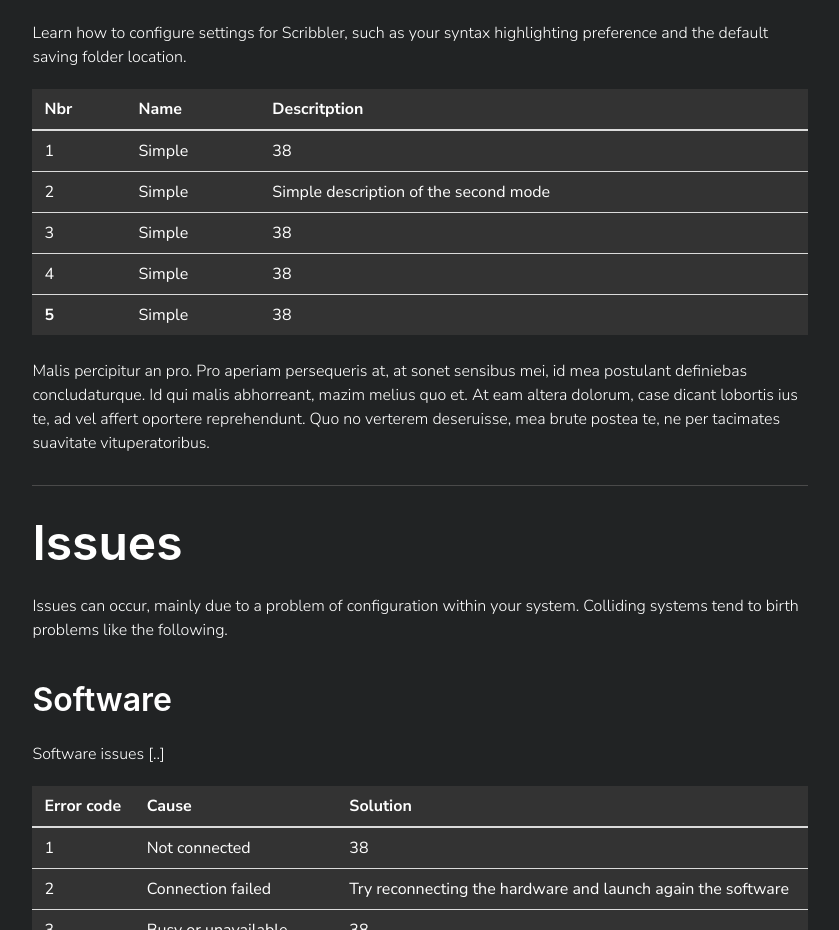
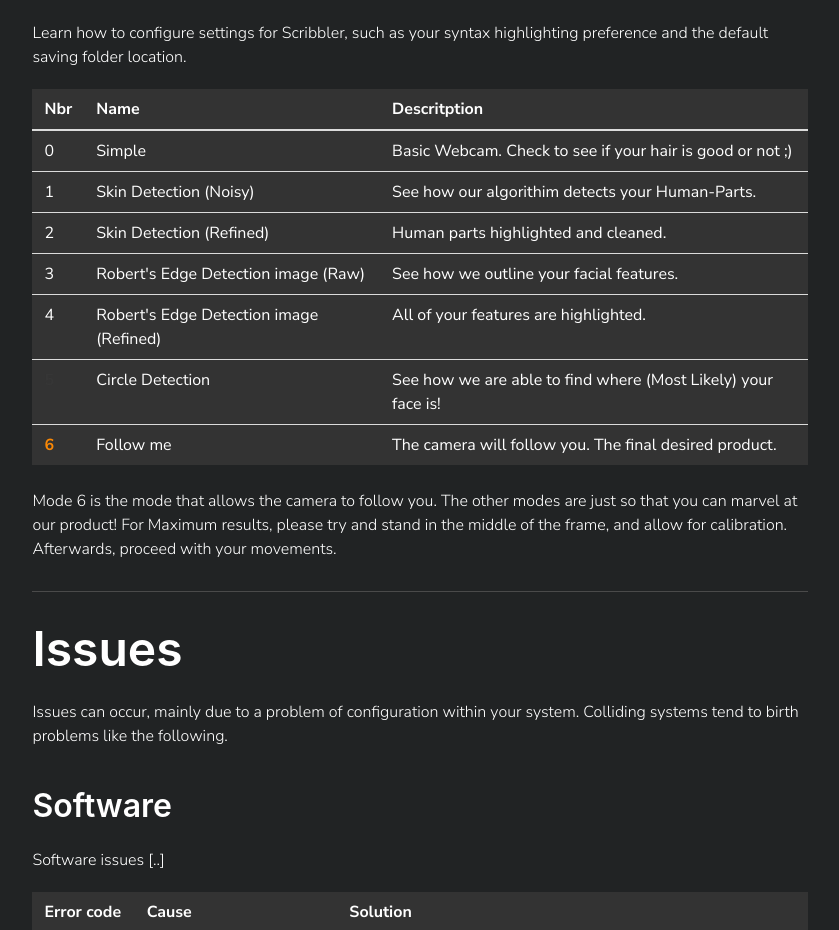
Before and after one commit to thurayash/GearedCameraInC, a website: page web/express/doc.html in a window 1280 px wide. Shown: the part 1048-1978 px from the top of the page, without its empty margins (280-1119 px from the left). Drawn offline with nearby package versions, Linux system fonts and the light colour scheme.

Commit message:
doc/html fixed a bit more

```diff
--- a/web/express/doc.html
+++ b/web/express/doc.html
@@ -118,33 +118,43 @@
                             </thead>
                             <tbody>
                                 <tr>
+                                    <td>0</td>
+                                    <td>Simple</td>
+                                    <td>Basic Webcam. Check to see if your hair is good or not ;)</td>
+                                </tr>
+                                <tr>
                                     <td>1</td>
-                                    <td>Simple</td>
-                                    <td>38</td>
+                                    <td>Skin Detection (Noisy)</td>
+                                    <td>See how our algorithim detects your Human-Parts.</td>
                                 </tr>
                                 <tr>
                                     <td>2</td>
-                                    <td>Simple</td>
-                                    <td>Simple description of the second mode</td>
+                                    <td>Skin Detection (Refined)</td>
+                                    <td>Human parts highlighted and cleaned.</td>
                                 </tr>
                                 <tr>
                                     <td>3</td>
-                                    <td>Simple</td>
-                                    <td>38</td>
+                                    <td>Robert's Edge Detection image (Raw)</td>
+                                    <td>See how we outline your facial features.</td>
                                 </tr>
                                 <tr>
                                     <td>4</td>
-                                    <td>Simple</td>
-                                    <td>38</td>
+                                    <td>Robert's Edge Detection image (Refined)</td>
+                                    <td>All of your features are highlighted.</td>
                                 </tr>
                                 <tr>
-                                    <th style="color:white;">5</th>
-                                    <td>Simple</td>
-                                    <td>38</td>
+                                    <th>5</th>
+                                    <td>Circle Detection</td>
+                                    <td>See how we are able to find where (Most Likely) your face is!</td>
+                                </tr>
+                                <tr>
+                                    <th style="color:rgb(250, 136, 6);">6</th>
+                                    <td>Follow me</td>
+                                    <td>The camera will follow you. The final desired product.</td>
                                 </tr>
                             </tbody>
                         </table>
-                        <p>Malis percipitur an pro. Pro aperiam persequeris at, at sonet sensibus mei, id mea postulant definiebas concludaturque. Id qui malis abhorreant, mazim melius quo et. At eam altera dolorum, case dicant lobortis ius te, ad vel affert oportere reprehendunt. Quo no verterem deseruisse, mea brute postea te, ne per tacimates suavitate vituperatoribus.</p>
+                        <p>Mode 6 is the mode that allows the camera to follow you. The other modes are just so that you can marvel at our product! For Maximum results, please try and stand in the middle of the frame, and allow for calibration. Afterwards, proceed with your movements.</p>
 
                     </section>
                     <div class="separator"></div>
```
